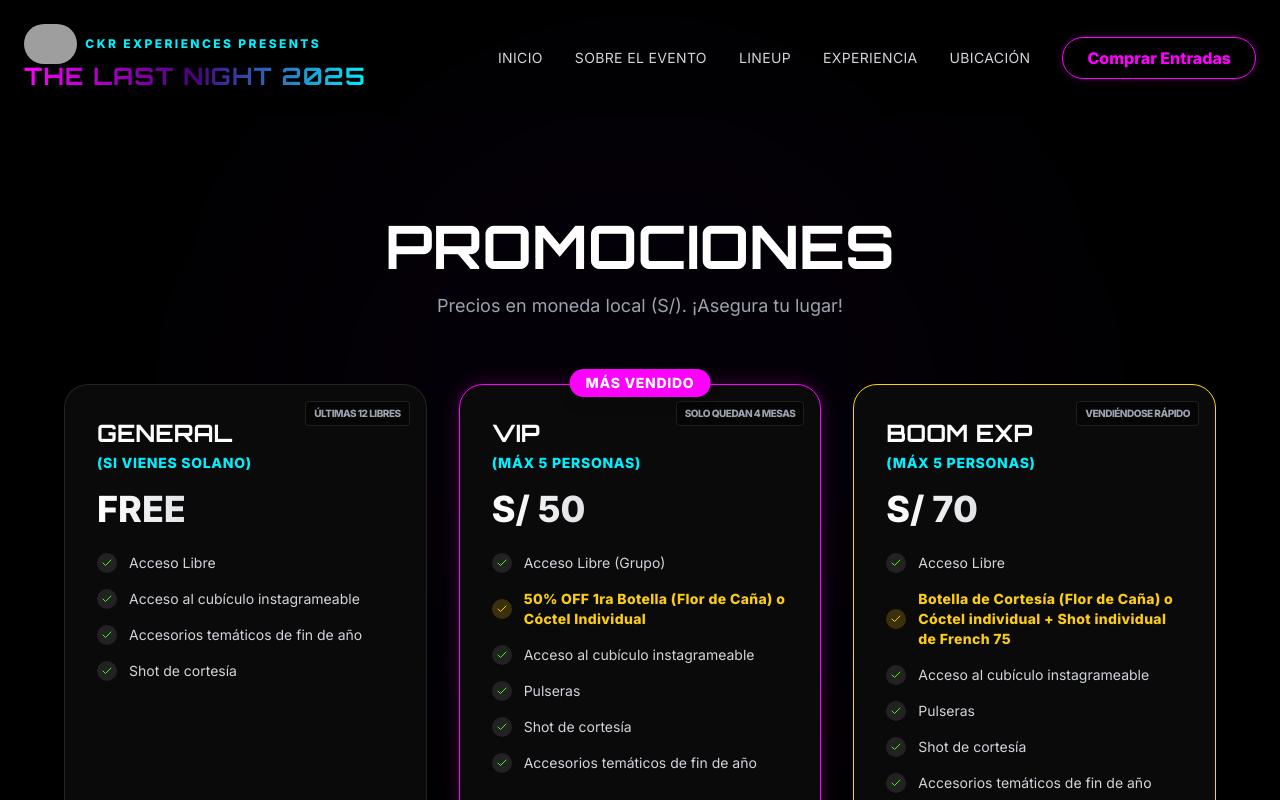
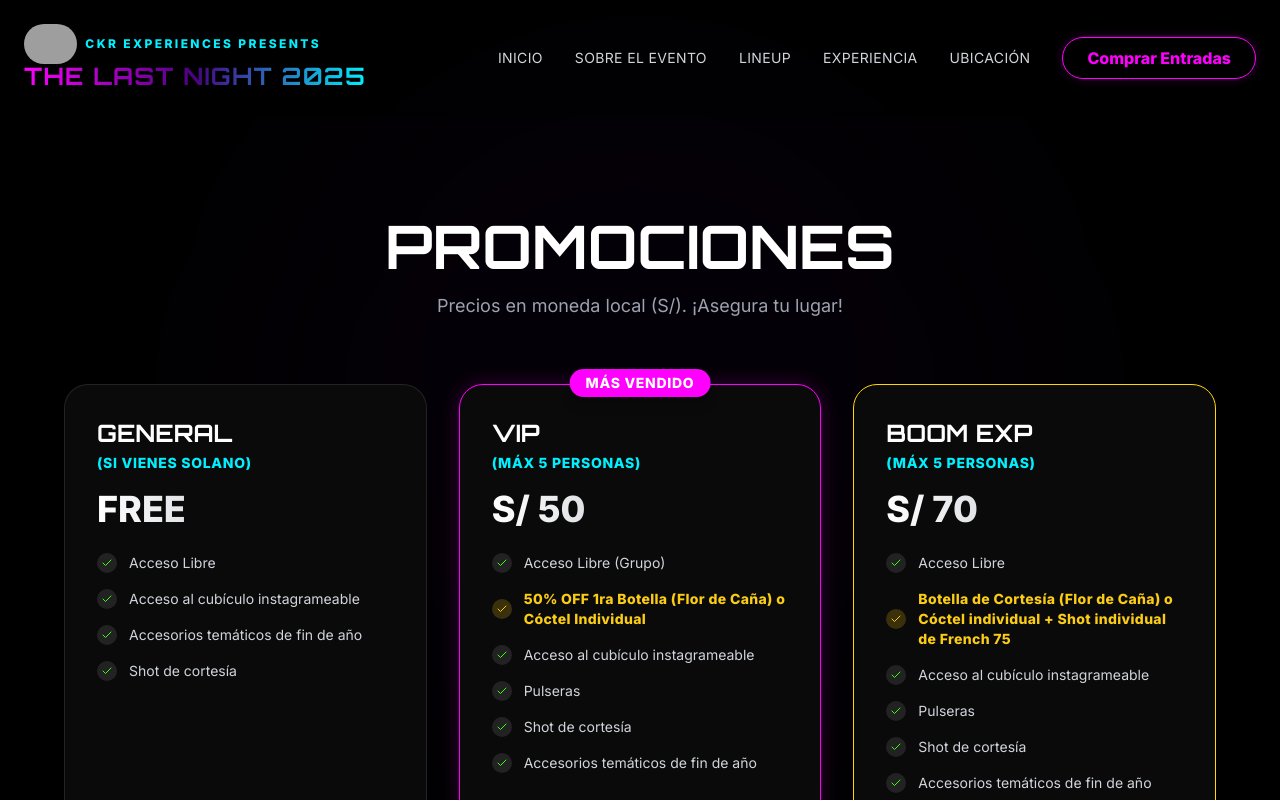
Before and after one commit to karozs/boom2026, a React (Vite) app: page /tickets in a window 1280 px wide. Shown: the top 800 px of the page. Built offline with nearby package versions, Linux system fonts and the light colour scheme; grey boxes are pictures that could not be loaded.

Commit message:
Actualización del proyect16

```diff
--- a/src/components/Tickets.jsx
+++ b/src/components/Tickets.jsx
@@ -531,11 +531,6 @@ const Tickets = () => {
                                 </div>
                             )}
 
-                            {/* Fictional availability badge */}
-                            <div className="absolute top-4 right-4 bg-black/40 backdrop-blur-md border border-white/10 px-2 py-1 rounded text-[10px] font-bold text-gray-400 uppercase tracking-tighter">
-                                {index === 0 ? "Últimas 12 libres" : index === 1 ? "Solo quedan 4 mesas" : "Vendiéndose rápido"}
-                            </div>
-
                             <h3 className="text-2xl font-display font-bold text-white mb-1">{ticket.name}</h3>
                             {ticket.subtitle && <p className="text-neon-blue text-sm font-bold mb-4 tracking-wider">{ticket.subtitle}</p>}
                             <div className="text-4xl font-bold text-transparent bg-clip-text bg-gradient-to-r from-white to-gray-400 mb-6">
```
